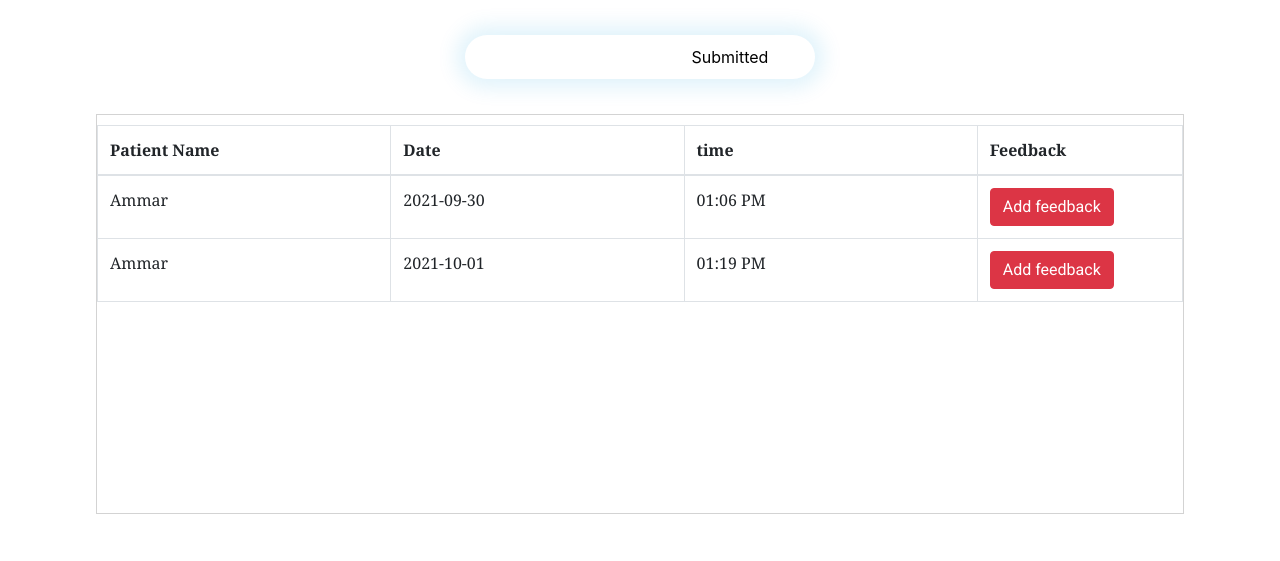
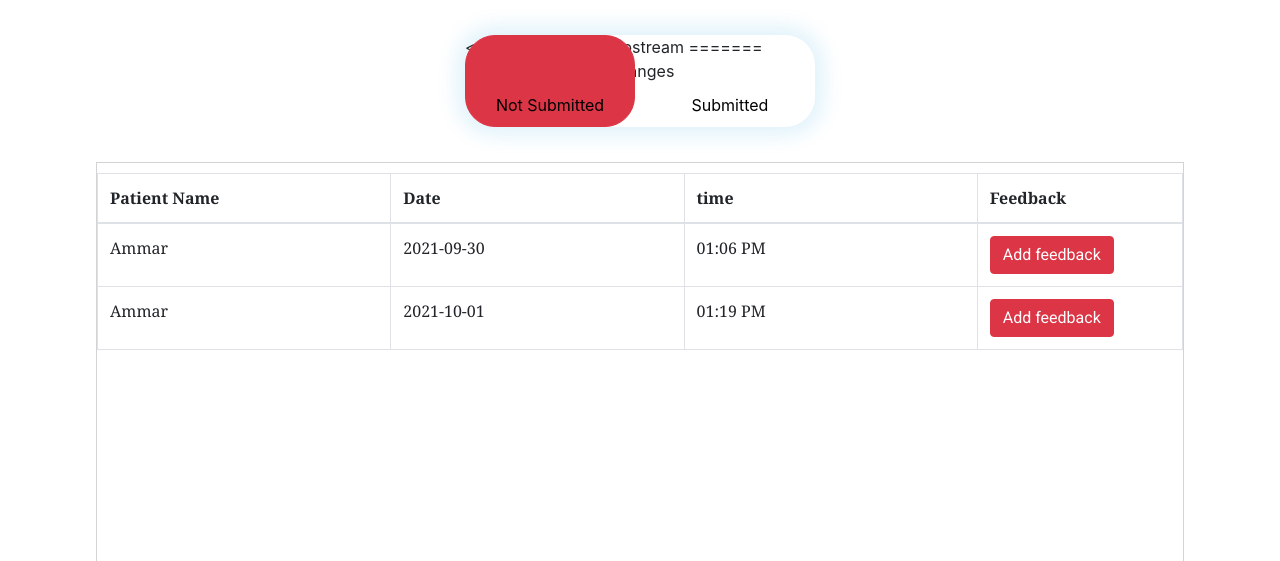
Before and after one commit to muhamad-ammar/homeopath, a Django app: page /feedback in a window 1280 px wide. Shown: the part 774-1335 px from the top of the page. Run offline with Django 3.2, Linux system fonts and the light colour scheme; a user stored in the database is signed in; data comes from the database, SQL or seed files in the repository; some libraries are stand-ins or nearby versions; some web fonts are replaced.

Commit message:
Update feedback.html

```diff
--- a/templates/feedback.html
+++ b/templates/feedback.html
@@ -99,7 +99,11 @@
         <div style="margin-bottom: 23px">
     <!--1st child div -->
     <div class="button_box">
+<<<<<<< Updated upstream
         <div id="btn" class="btn" id="btntoggle"></div>
+=======
+        <div id="btn" class="btn btn-danger"></div>
+>>>>>>> Stashed changes
         <button type="button" id=notsubmit class="toggle" onclick="ns()" style="float: left;">Not Submitted</button>
 
         <button type="button" id=submit class="toggle" onclick="s()" style="padding: 10px 10px 10px 30px; float: left;">Submitted</button>
@@ -270,7 +274,11 @@
 	var y=document.getElementById('reg');
 	var z=document.getElementById('btn');
     document.getElementById('notsubmit').style.color="white";
+<<<<<<< Updated upstream
     document.getElementById("MyElement").classList.add('btn-danger');
+=======
+    z.classList.add('btn-danger');
+>>>>>>> Stashed changes
 
 
 	function s(){
@@ -279,12 +287,17 @@
 		z.style.left="180px";
         document.getElementById('notsubmit').style.color="black";
         document.getElementById('submit').style.color="white";
+<<<<<<< Updated upstream
         document.getElementById("MyElement").classList.add('btn-success');
         document.getElementById("MyElement").classList.remove('btn-danger');
 
 
 
 
+=======
+        z.classList.add('btn-success');
+        z.classList.remove('btn-danger');
+>>>>>>> Stashed changes
 	}
 
 	function ns(){
@@ -293,9 +306,15 @@
 		z.style.left="0";
         document.getElementById('submit').style.color="black";
         document.getElementById('notsubmit').style.color="white";
+<<<<<<< Updated upstream
         document.getElementById('btntoggle').style.backgroundColor="#d9534f";
         document.getElementById("MyElement").classList.remove('btn-success');
         document.getElementById("MyElement").classList.add('btn-danger');
+=======
+
+        z.classList.remove('btn-success');
+        z.classList.add('btn-danger');
+>>>>>>> Stashed changes
     }
 	</script>
 <script>
```
